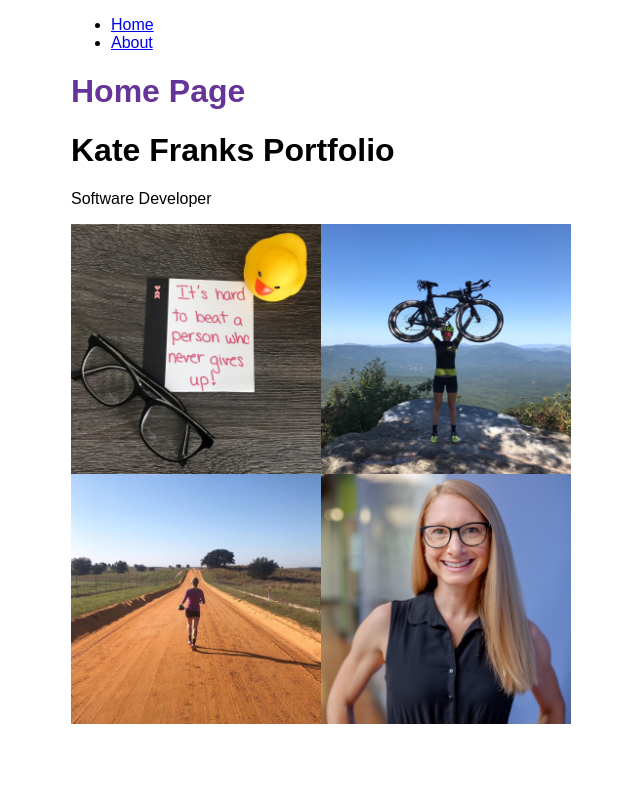
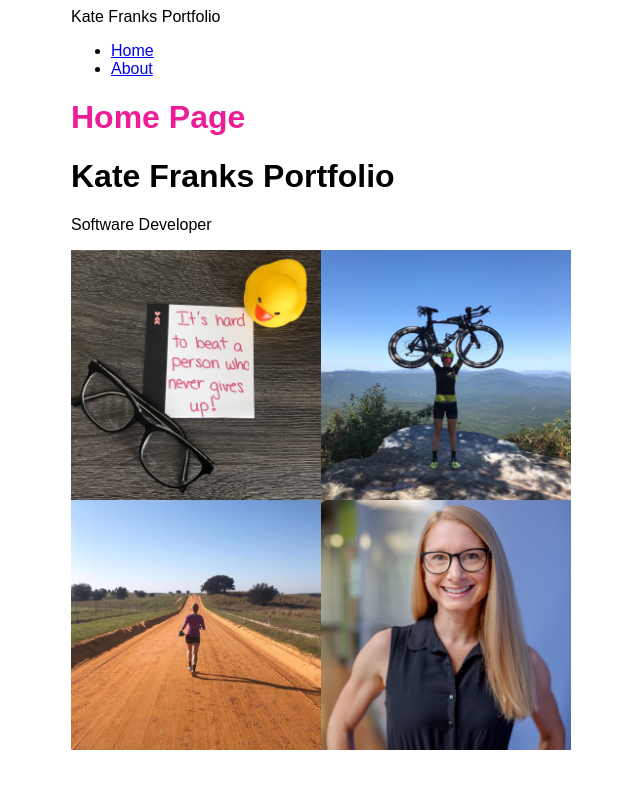
Before and after one commit to katefranks/kate-franks-portfolio, a Gatsby site: page / in a window 1280 px wide. Shown: the whole page, without its empty margins (319-959 px from the left). Built offline with nearby package versions, Linux system fonts and the light colour scheme; Gatsby itself is replaced by a stand-in of ours.

Commit message:
implemented data query w/ graphQL

```diff
--- a/src/components/layout.js
+++ b/src/components/layout.js
@@ -1,11 +1,27 @@
 import * as React from 'react'
-import { Link } from 'gatsby'
-import { container, heading, navLinks, navLinkItem, navLinkText } from './layout.module.css'
+import { Link, useStaticQuery, graphql } from 'gatsby'
+import {
+  container,
+  heading,
+  navLinks,
+  navLinkItem,
+  navLinkText
+} from './layout.module.css'
 
 const Layout = ({ pageTitle, children }) => {
+  const data = useStaticQuery(graphql`
+    query {
+      site {
+        siteMetadata {
+          title
+        }
+      }
+    }
+  `)
   return (
     <div className={container}>
-      <title>{pageTitle}</title>
+      <title>{pageTitle} | {data.site.siteMetadata.title}</title>
+      <header>{data.site.siteMetadata.title}</header>
       <nav>
         <ul className={navLinks}>
           <li className={navLinkItem}>
--- a/src/components/layout.module.css
+++ b/src/components/layout.module.css
@@ -4,8 +4,8 @@
   font-family: sans-serif;
 }
 .heading {
-  /* color: #B94479; */
-  color: rebeccapurple;
+  color: #EC1D97
+  /* color: rebeccapurple; */
   /* background-image: linear-gradient(90deg,var(--theme-ui-colors-purple-60,#663399),var(--theme-ui-colors-magenta-50,#bc027f),var(--theme-ui-colors-orange-70,#f67300));
   -webkit-background-clip: text;
   -webkit-text-fill-color: transparent; */
```
